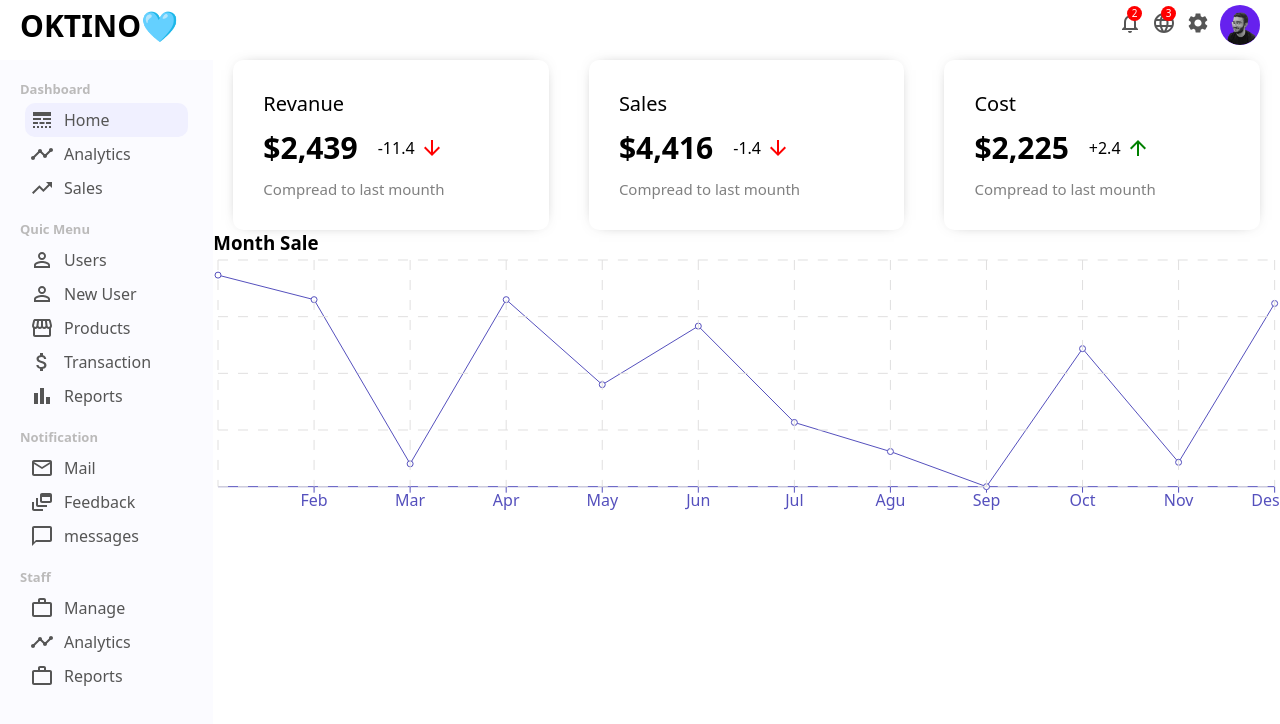
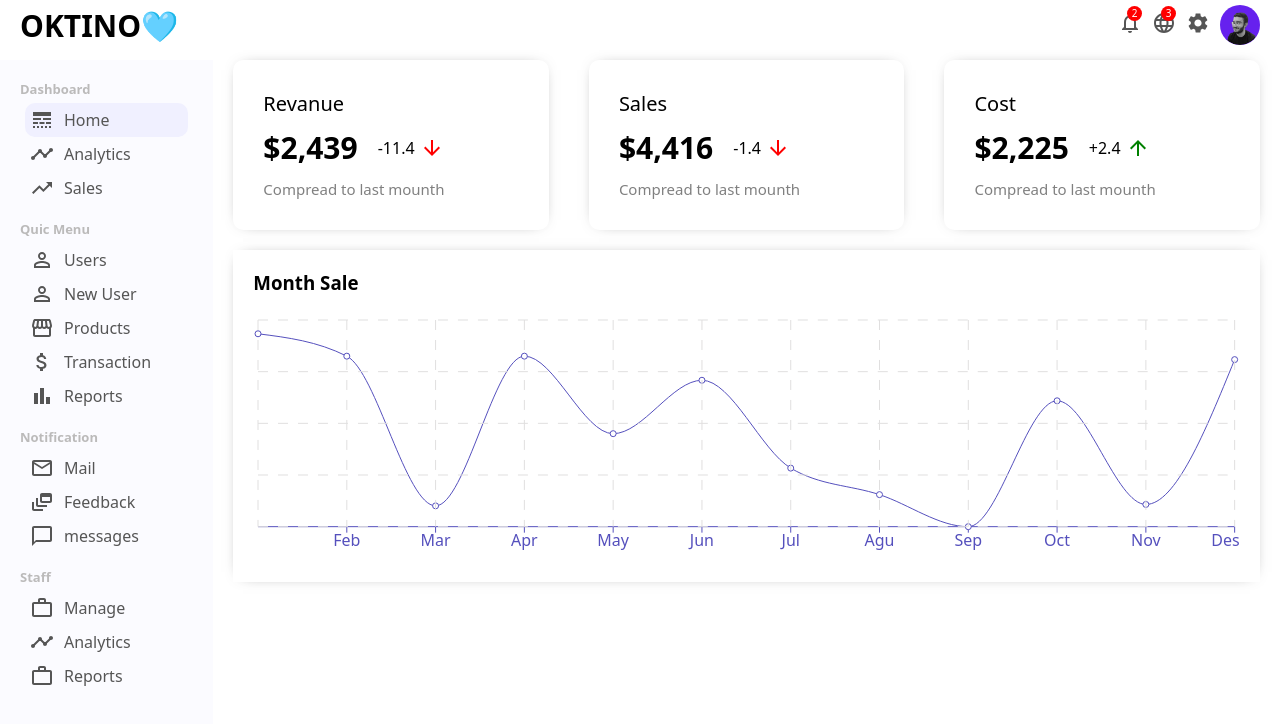
Before and after one commit to mohamad-fallah/cms-dashboard-project, a React (Create React App) app: page / in a window 1280 px wide. Shown: the top 724 px of the page. Built offline with nearby package versions, Linux system fonts and the light colour scheme.

Commit message:
finish chartjs

```diff
--- /dev/null
+++ b/src/components/chart/Chart.css
@@ -0,0 +1,8 @@
+.Chart {
+    margin: 20px;
+    padding: 20px;
+    box-shadow: 0 0 15px -10px rgba(0, 0, 0, 0.75);
+}
+.chartTitle {
+    margin-bottom: 20px;
+}
--- a/src/components/chart/Chart.jsx
+++ b/src/components/chart/Chart.jsx
@@ -8,14 +8,18 @@ import {
     Tooltip,
 } from 'recharts'
 
-export default function Chart({title, data, dataKey, grid}) {
+import './Chart.css'
+
+export default function Chart({title, data, grid}) {
+  console.log(data);
+
   return (
     <div className='Chart'>
         <h3 className="chartTitle">{title}</h3>
         <ResponsiveContainer width="100%" aspect={4}>
             <LineChart data={data}>
                 <XAxis dataKey="Name" stroke='#5550bd'/>
-                <Line dataKey={dataKey} stroke='#5550bd'/>
+                <Line type="monotone" dataKey="Sale" stroke='#5550bd'/>
                 <Tooltip/>
                 {grid && <CartesianGrid stroke='#e0dfdf' strokeDasharray="10"/>}
             </LineChart>
--- a/src/pages/home/Home.js
+++ b/src/pages/home/Home.js
@@ -8,7 +8,7 @@ export default function Home() {
   return (
     <div className='home'>
     <Features/>
-    <Chart grid title="Month Sale" data={xAxisData} dataKey="Sale"/>
+    <Chart grid title="Month Sale" data={xAxisData}/>
     </div>
   )
 }
```
